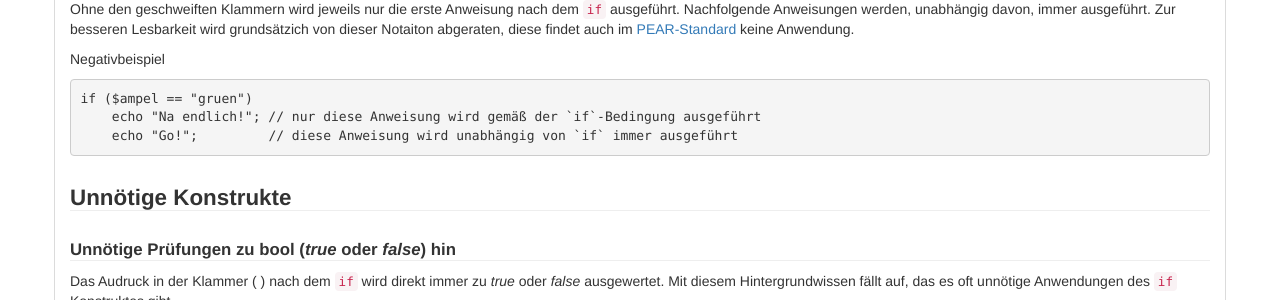
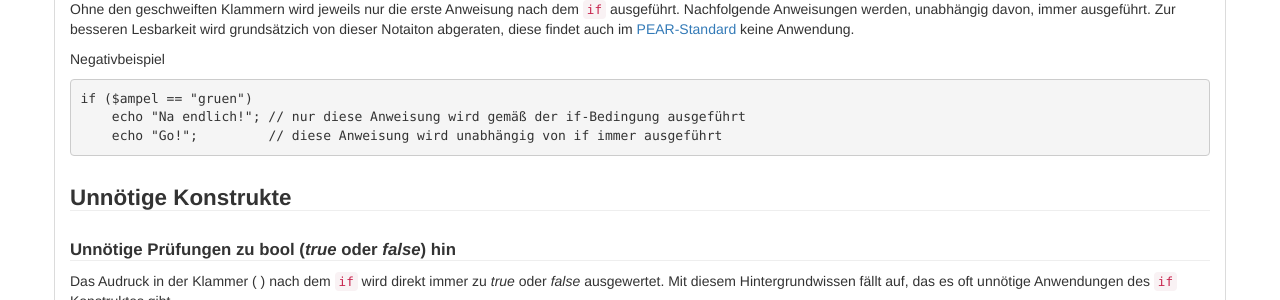
Before and after one commit to php-de/php-de.github.io, a Jekyll site: the page built from code-optimizing/if.md, in a window 1280 px wide and 900 px high, scrolled down 1821 px. Shown: the part 151-451 px from the top of the window. Built offline with Jekyll 4.4.1, drawn with Linux system fonts in a browser that asks for light colours; nearby versions of some CDN libraries.

Commit message:
Update if.md

```diff
--- a/code-optimizing/if.md
+++ b/code-optimizing/if.md
@@ -132,8 +132,8 @@ Negativbeispiel
 
 ~~~ php
 if ($ampel == "gruen")
-    echo "Na endlich!"; // nur diese Anweisung wird gemäß der `if`-Bedingung ausgeführt
-    echo "Go!";         // diese Anweisung wird unabhängig von `if` immer ausgeführt
+    echo "Na endlich!"; // nur diese Anweisung wird gemäß der if-Bedingung ausgeführt
+    echo "Go!";         // diese Anweisung wird unabhängig von if immer ausgeführt
 ~~~
 
 
```
